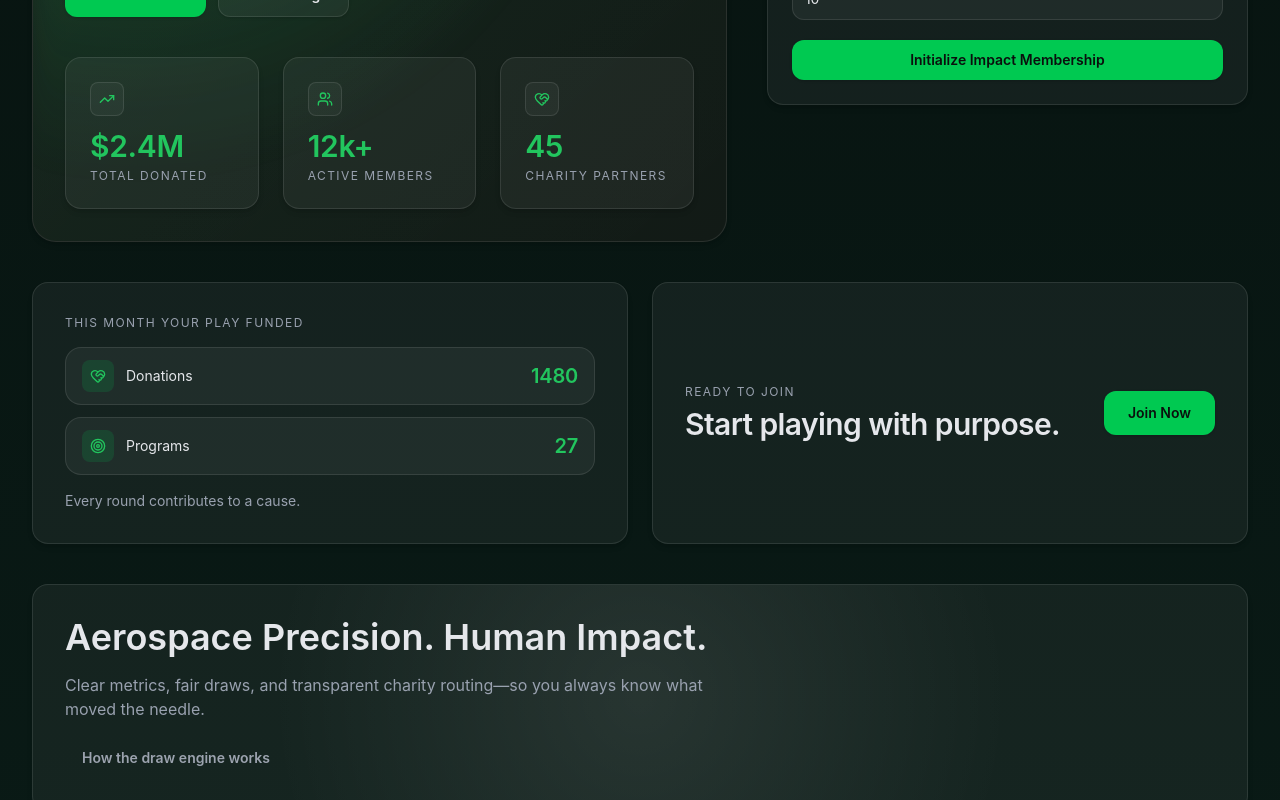
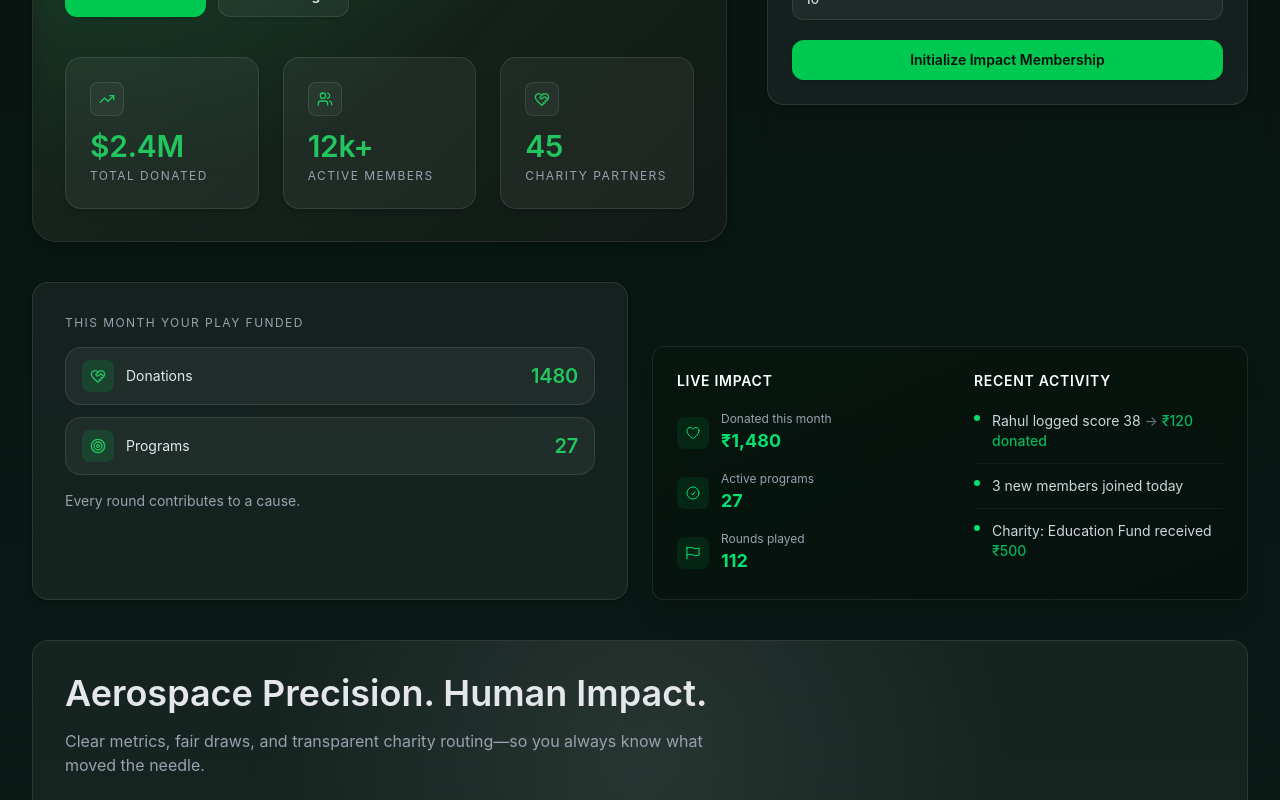
Before and after one commit to ayushguptakr/ParImpact, a React (Vite) app in the folder client/: page / in a window 1280 px wide. Shown: the part 540-1340 px from the top of the page. Built offline with nearby package versions, Linux system fonts and the light colour scheme; no server answers.

Commit message:
feat: implement landing page with animated statistics and authentication form

```diff
--- /dev/null
+++ b/client/src/components/ui/LiveImpactSnapshot.jsx
@@ -0,0 +1,81 @@
+import { HeartIcon, FlagIcon, CheckCircleIcon } from "@heroicons/react/24/outline";
+
+function LiveImpactSnapshot() {
+  return (
+    <div className="group relative overflow-hidden rounded-xl border border-white/10 bg-[#07110D]/90 p-6 shadow-xl backdrop-blur-md transition-all duration-300 hover:shadow-[0_0_30px_rgba(34,197,94,0.15)] animate-[pi-fade-in_0.8s_ease-out_forwards] opacity-0">
+      <div className="pointer-events-none absolute inset-0 bg-gradient-to-br from-green-500/5 to-transparent opacity-50 transition-opacity duration-300 group-hover:opacity-100" />
+
+      <div className="relative z-10 grid grid-cols-1 gap-8 md:grid-cols-2 lg:gap-12">
+        {/* Left Section: Live Impact Stats */}
+        <div className="flex flex-col space-y-5">
+          <h3 className="text-sm font-semibold uppercase tracking-wider text-white">Live Impact</h3>
+          <div className="flex flex-col gap-4">
+
+            <div className="flex items-center gap-3">
+              <div className="flex h-8 w-8 items-center justify-center rounded-lg bg-green-500/10 text-green-400">
+                <HeartIcon className="h-4 w-4" />
+              </div>
+              <div>
+                <p className="text-xs text-gray-400">Donated this month</p>
+                <p className="text-lg font-bold text-green-400">₹1,480</p>
+              </div>
+            </div>
+
+            <div className="flex items-center gap-3">
+              <div className="flex h-8 w-8 items-center justify-center rounded-lg bg-green-500/10 text-green-400">
+                <CheckCircleIcon className="h-4 w-4" />
+              </div>
+              <div>
+                <p className="text-xs text-gray-400">Active programs</p>
+                <p className="text-lg font-bold text-green-400">27</p>
+              </div>
+            </div>
+
+            <div className="flex items-center gap-3">
+              <div className="flex h-8 w-8 items-center justify-center rounded-lg bg-green-500/10 text-green-400">
+                <FlagIcon className="h-4 w-4" />
+              </div>
+              <div>
+                <p className="text-xs text-gray-400">Rounds played</p>
+                <p className="text-lg font-bold text-green-400">112</p>
+              </div>
+            </div>
+
+          </div>
+        </div>
+
+        {/* Right Section: Recent Activity */}
+        <div className="flex flex-col space-y-5">
+          <h3 className="text-sm font-semibold uppercase tracking-wider text-white">Recent Activity</h3>
+          <div className="flex flex-col">
+
+            <div className="flex items-start gap-3 border-b border-white/5 pb-3">
+              <span className="mt-1 flex h-1.5 w-1.5 shrink-0 rounded-full bg-green-400" />
+              <p className="text-sm text-gray-300">
+                Rahul logged score 38 <span className="text-gray-500">→</span> <span className="font-medium text-green-400/80">₹120 donated</span>
+              </p>
+            </div>
+
+            <div className="flex items-start gap-3 border-b border-white/5 py-3">
+              <span className="mt-1 flex h-1.5 w-1.5 shrink-0 rounded-full bg-green-400" />
+              <p className="text-sm text-gray-300">
+                3 new members joined today
+              </p>
+            </div>
+
+            <div className="flex items-start gap-3 pt-3">
+              <span className="mt-1 flex h-1.5 w-1.5 shrink-0 rounded-full bg-green-400" />
+              <p className="text-sm text-gray-300">
+                Charity: Education Fund received <span className="font-medium text-green-400/80">₹500</span>
+              </p>
+            </div>
+
+          </div>
+        </div>
+
+      </div>
+    </div>
+  );
+}
+
+export default LiveImpactSnapshot;
--- a/client/src/pages/LandingPage.jsx
+++ b/client/src/pages/LandingPage.jsx
@@ -4,6 +4,7 @@ import Badge from "../components/ui/Badge";
 import Button from "../components/ui/Button";
 import Card from "../components/ui/Card";
 import Input from "../components/ui/Input";
+import LiveImpactSnapshot from "../components/ui/LiveImpactSnapshot";
 import { scrollToSection } from "../utils/scrollLanding";
 
 const stats = [
@@ -259,24 +260,9 @@ function LandingPage({
           <p className="mt-4 text-sm text-neutral-600 dark:text-gray-400">Every round contributes to a cause.</p>
         </Card>
 
-        <Card className="flex items-center justify-between gap-4 p-6 md:p-8">
-          <div>
-            <p className="text-xs uppercase tracking-[0.12em] text-neutral-600 dark:text-gray-400">Ready To Join</p>
-            <h3 className="mt-2 text-3xl font-semibold leading-[1.08] tracking-[-0.02em] text-neutral-800 dark:text-[#E5E7EB]">
-              Start playing with purpose.
-            </h3>
-          </div>
-          <Button
-            variant="primary"
-            className="px-6 py-3 text-base"
-            onClick={() => {
-              setMode("register");
-              scrollToSection("auth-panel");
-            }}
-          >
-            Join Now
-          </Button>
-        </Card>
+        <div className="mt-12 md:mt-16">
+          <LiveImpactSnapshot />
+        </div>
       </section>
 
       <Card id="draw-engine" className="relative scroll-mt-24 overflow-hidden md:p-8 md:scroll-mt-28">
```
